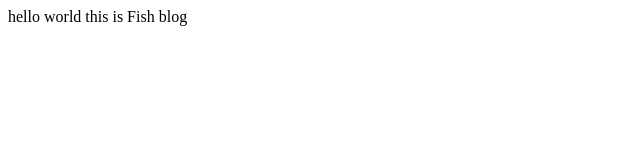
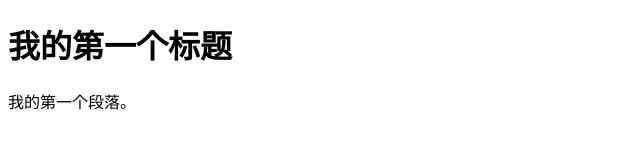
Before and after one commit to wsrong226/wsrong226.github.io, a plain HTML site: page index.html in a window 1280 px wide. Shown: the whole page, without its empty margins (0-640 px from the left). Drawn offline with Linux system fonts and the light colour scheme.

Commit message:
Update index.html
test

```diff
--- a/index.html
+++ b/index.html
@@ -1 +1,11 @@
-<p>hello world this is Fish blog </p>
+<!DOCTYPE html>
+<html>
+<head>
+<meta charset="utf-8">
+<title>blog</title>
+</head>
+<body>
+    <h1>我的第一个标题</h1>
+    <p>我的第一个段落。</p>
+</body>
+</html>
```
